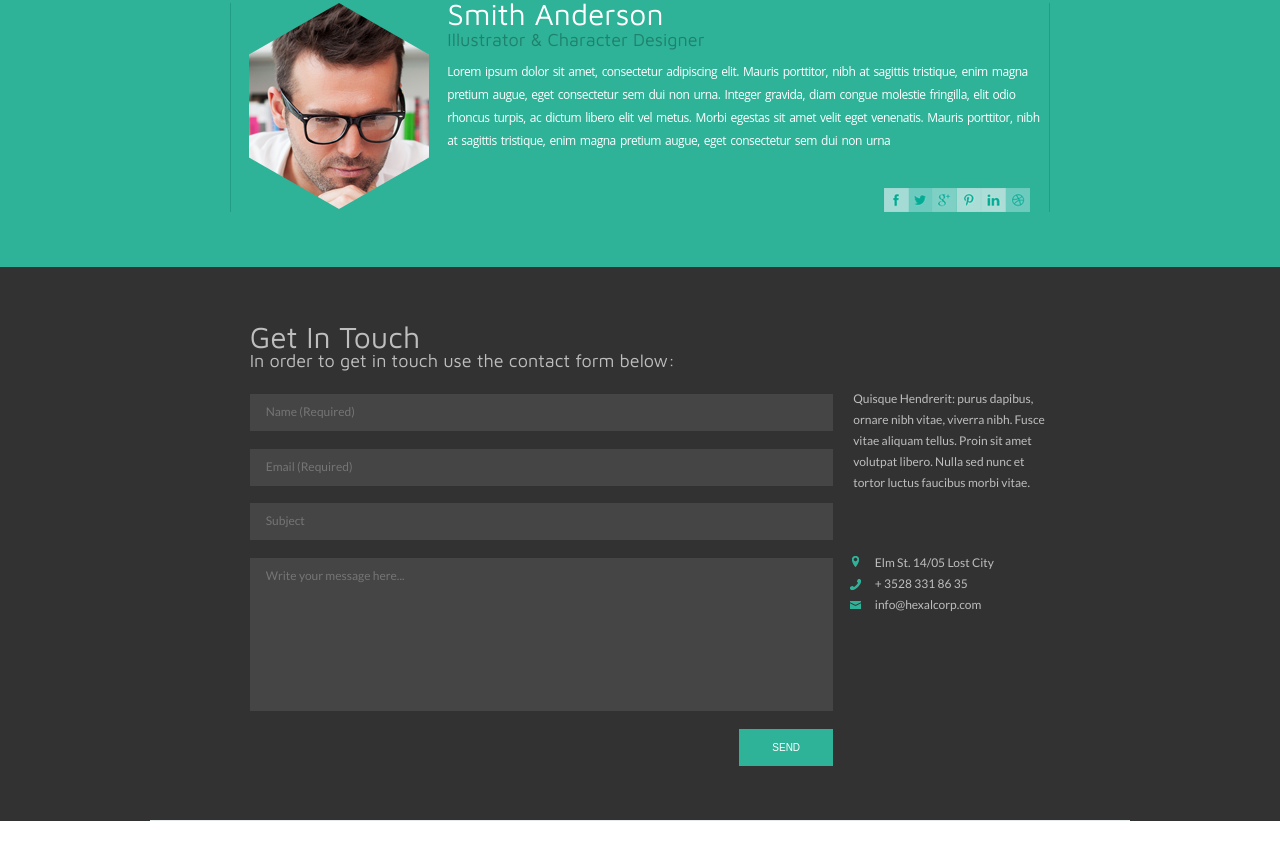
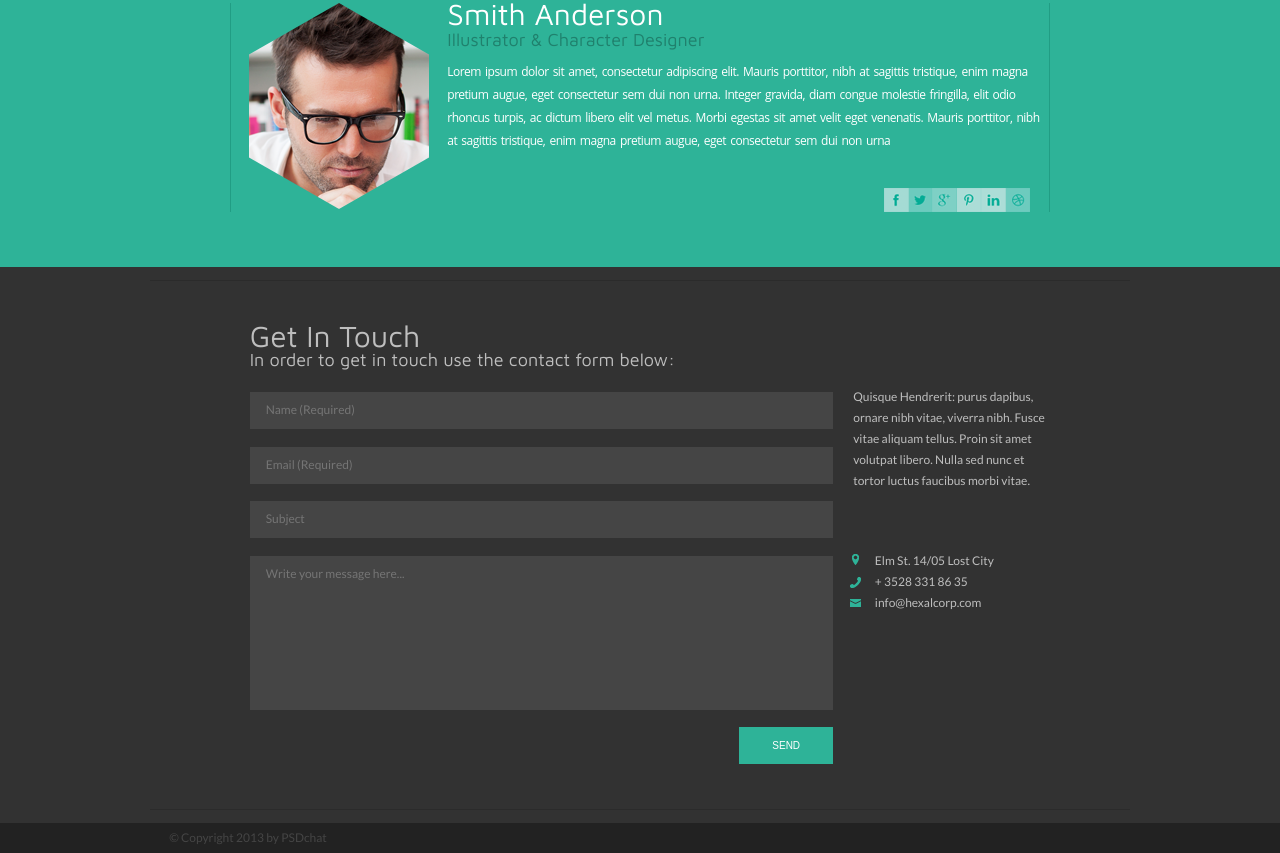
Before and after one commit to Nataliia-Kholodkova/Hexagon-design, a plain HTML site: page index.html in a window 1280 px wide. Shown: the part 823-1676 px from the top of the page. Before the commit the page ends 1644 px from the top, so only its background shows below. Drawn offline with Linux system fonts and the light colour scheme.

Commit message:
Final with footer

```diff
--- a/css/styles.css
+++ b/css/styles.css
@@ -1,6 +1,7 @@
 * {
     box-sizing: border-box;
 }
+
 .cleatfix:after {
     content: '';
     display: block;
@@ -17,7 +18,7 @@ a {
     display: block;
 }
 
-header, main {
+header, main, footer {
     width: 100%;
 }
 
@@ -35,7 +36,7 @@ main {
 
 /* Navigation */
 
-header > .nav-wrapper{
+header > .nav-wrapper {
     background: #323232;
     position: relative;
     height: 65px;
@@ -61,7 +62,7 @@ header nav {
     border-left: 42px solid transparent;
     border-right: 42px solid transparent;
     position: absolute;
-    top: 55px;
+    top: 51px;
     left: -12%;
 }
 
@@ -100,7 +101,6 @@ nav a:hover {
 .right a {
     padding: 19px 0 18px 13px;
 }
-
 
 .left a {
     padding: 19px 21px 19px 2px;
@@ -189,6 +189,7 @@ nav a:hover {
     border-left: 1px solid #219d84;
 
 }
+
 .about-img {
     float: left;
 }
@@ -232,6 +233,7 @@ nav a:hover {
     overflow: hidden;
 
 }
+
 .about-social li {
     float: left;
 }
@@ -273,18 +275,22 @@ nav a:hover {
     background-position: -124px 0;
 }
 
-
 /* In Touch */
 
 .in-touch {
     background: #323232;
     width: 100%;
+    padding-top: 1%;
+    padding-bottom: 1%;
 }
 
 .in-touch > .outer-wrapper {
-    padding-top: 4.3%;
-    padding-bottom: 4.2%;
+    padding-top: 3.1%;
+    padding-bottom: 3.5%;
+    border-top: 1px solid #2b2b2b;
+    border-bottom: 1px solid #2b2b2b;
 }
+
 .in-touch-form {
     float: left;
     width: 75%;
@@ -370,3 +376,21 @@ nav a:hover {
 .contacts li:last-child:before {
     background-position: -1px -41px;
 }
+
+/* FOOTER */
+
+footer {
+    background: #222222;
+}
+
+footer p {
+    font-family: Lato, sans-serif;
+    color: #454545;
+    font-size: 12px;;
+}
+
+.footer-wrapper {
+
+    max-width: 980px;
+    padding: 0.7% 0 0.7% 1.5%;
+}
--- a/index.html
+++ b/index.html
@@ -106,6 +106,12 @@
         </div>
     </section>
 </main>
+<!-- FOOTER -->
+<footer>
+    <div class="wrapper footer-wrapper">
+        <p>&copy; Copyright 2013 by PSDchat</p>
+    </div>
+</footer>
 
 </body>
 </html>
```
